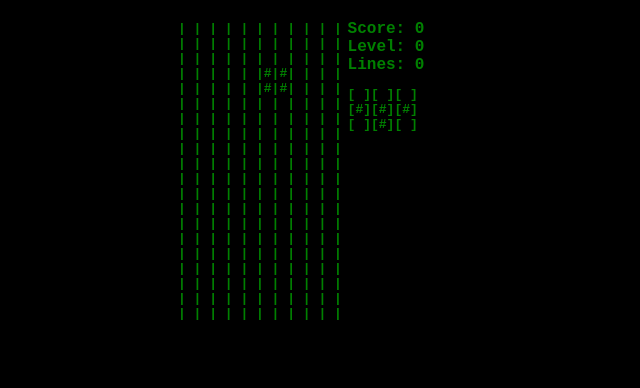
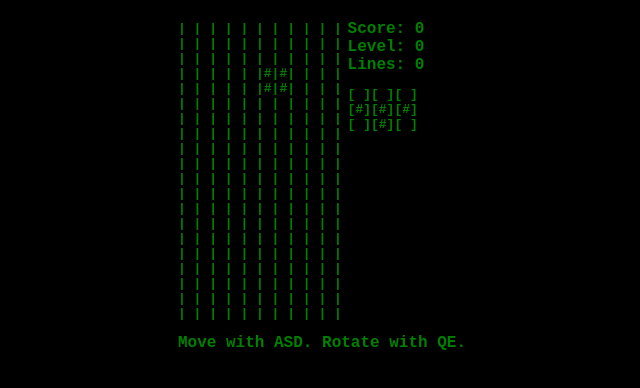
Before and after one commit to mattcree/tstris, a website built with Parcel: page index.html in a window 1280 px wide. Shown: the whole page, without its empty margins (312-952 px from the left). Built offline with nearby package versions, Linux system fonts and the light colour scheme.

Commit message:
Added instructions

```diff
--- a/index.html
+++ b/index.html
@@ -18,6 +18,8 @@
         <pre id="next"></pre>
         <div id="game-over"></div>
       </div>
+
+      <div>Move with ASD. Rotate with QE.</div>
     </div>
 
     <script src="src/index.ts"></script>
```
Also changed, not shown: dist/index.html.
